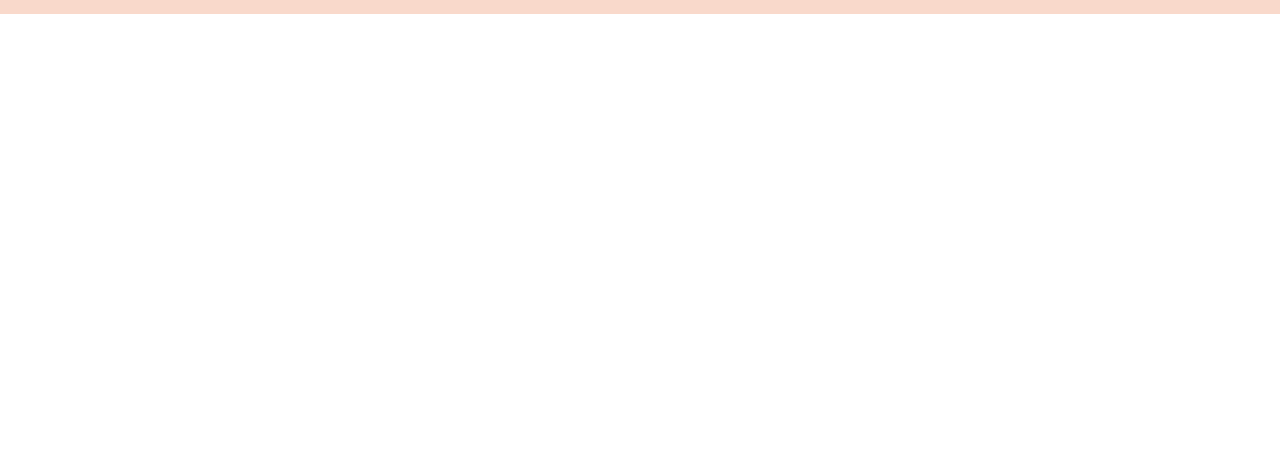
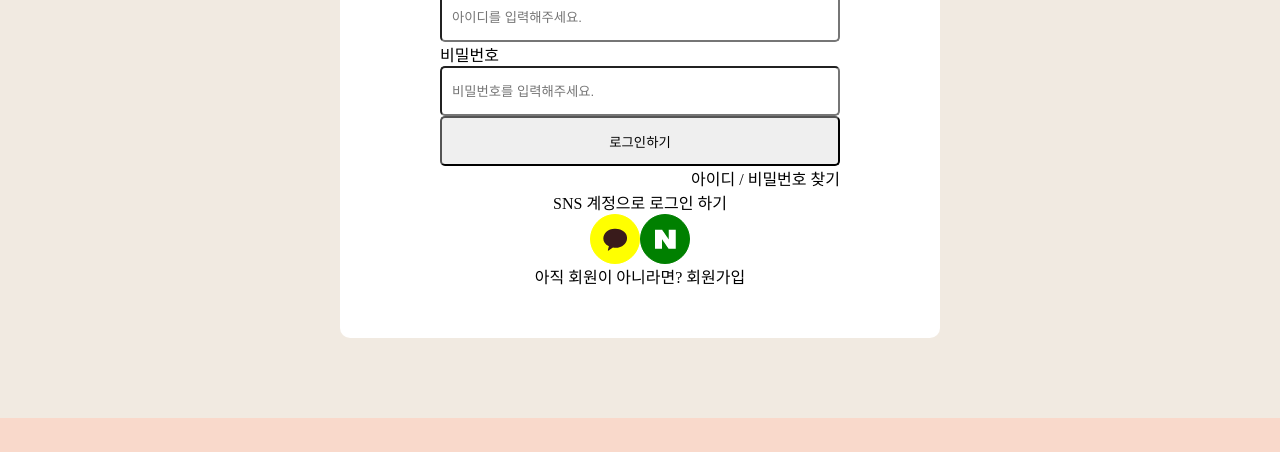
Before and after one commit to govl12/frontend01, a plain HTML site: page login.html in a window 1280 px wide. Shown: the part 389-841 px from the top of the page. Before the commit the page ends 800 px from the top, so only its background shows below. Drawn offline with Linux system fonts and the light colour scheme.

Commit message:
0117 학원

```diff
--- a/header.html
+++ b/header.html
@@ -125,7 +125,7 @@
         <div id = "top_menu">
             <!-- <div class="m1"></div> -->
             <ul class="top_menu_list">
-                <li><a href='#'>로그인</a></li>
+                <li><a href='login.html'>로그인</a></li>
                 <li><a href='#'>회원가입</a></li>
                 <li><a href='#'>MY PAGE</a></li>
             </ul>
--- a/login.html
+++ b/login.html
@@ -6,11 +6,138 @@
     <meta name="viewport" content="width=device-width, initial-scale=1.0">
     <title>로그인 페이지</title>
     <script src="include.js"></script>
+    <style>
+        * {
+            margin:0;
+            padding:0;
+        }
+        p{
+            display:block;
+        }
+        #login_wholewrap{
+            width : 100%;
+            display: flex;
+            justify-content: center;
+            align-items: center;
+            padding:80px 0px;
+            /* border : 1px solid red; */
+            background-color: rgb(241, 234, 225);
+        }
+        .login_wrap{
+            width : 1080px;
+            display: flex;
+            flex-flow: column wrap;
+            /* border : 1px solid blue; */
+            align-items: center;
+            justify-content: center;
+        }
+        .login_box{
+            /* border : 1px solid orange; */
+            width : 600px;
+            display: flex;
+            flex-flow: column wrap;
+            align-items: center;
+            justify-content: center;
+            background-color: white;
+            border-radius:10px;
+            padding: 50px 100px;
+            box-sizing: border-box;
+        }
+        .login_idbox{
+            width:100%;
+            display:flex;
+            flex-flow:column wrap;
+            align-items: flex-start;
+            justify-content: center;
+
+        }
+        .login_pwbox{
+            width:100%;
+            display:flex;
+            flex-flow:column wrap;
+            align-items: flex-start;
+            justify-content: center;
+        }
+        .login_btn{
+            width:100%;
+            height : 50px;
+            border-radius: 5px;
+        }
+        .login_id, .login_pw{
+            padding : 10px;
+            box-sizing: border-box;
+            width : 100%;
+            height : 50px;
+            border-radius:5px;
+        }
+        .find_idpw{
+            width : 100%;
+            display:flex;
+            flex-flow:column wrap;
+            align-items: flex-end;
+            justify-content: center;
+        }
+        .login_snsbtn{
+            width:100%;
+            display: flex;
+            flex-flow : row wrap;
+            align-items: center;
+            justify-content: center;
+        }
+        .kakao_login{
+            background-color: yellow;
+            border : 1px solid yellow;
+            width:50px;
+            height:50px;
+            border-radius:100%;
+        }
+        .naver_login{
+            background-color: green;
+            border : 1px solid green;
+            width:50px;
+            height:50px;
+            border-radius:100%;
+        }
+        .login_snsbtn img{
+            vertical-align: middle;
+            border-style:none;
+            box-sizing:border-box;
+        }
+    </style>
 </head>
 <body>
     <header>
     <div data-include="header.html"></div>
     </header>
+    <section id = "login_wholewrap" >
+        <div class="login_wrap">
+            <div class="login_box">
+                <p>로그인</p>
+                <div class="login_idbox">
+                    <p>아이디</p>
+                    <input type="text" width="100%" placeholder="아이디를 입력해주세요." class="login_id" value>
+                </div>
+                <div class="login_pwbox">
+                    <p>비밀번호</p>
+                    <input type="password" widht ="100"% placeholder="비밀번호를 입력해주세요." class="login_pw" value>
+                </div>
+                <button width="100%" hegiht="50px" type="button" class="login_btn"><span>로그인하기</span></button>
+                <div class="find_idpw">
+                    <p>아이디 / 비밀번호 찾기 </p>
+                </div>
+                <p>SNS 계정으로 로그인 하기</p>
+                <div class="login_snsbtn">
+                    <button width="50px" height="50px" radius="100%" type="button" class="kakao_login">
+                        <img src="img/icon_kakao.png" class="kakaoimg">
+                    </button>
+                    <button widht="50px" height="50px" radius="100%" type="button" class="naver_login">
+                        <img src="img/icon_naver.png" class="naverimg">
+                    </button>
+                </div>
+                <p>아직 회원이 아니라면?&nbsp;<a href="signup.html"><span>회원가입</span></a></p>
+            </div>
+        </div>
+    </section>
     <footer>
     <div data-include="footer.html"></div>
     </footer>
```
Also changed, not shown: signup.html (+28 -0 lines), img/icon_kakao.png (added), img/icon_naver.png (added).
